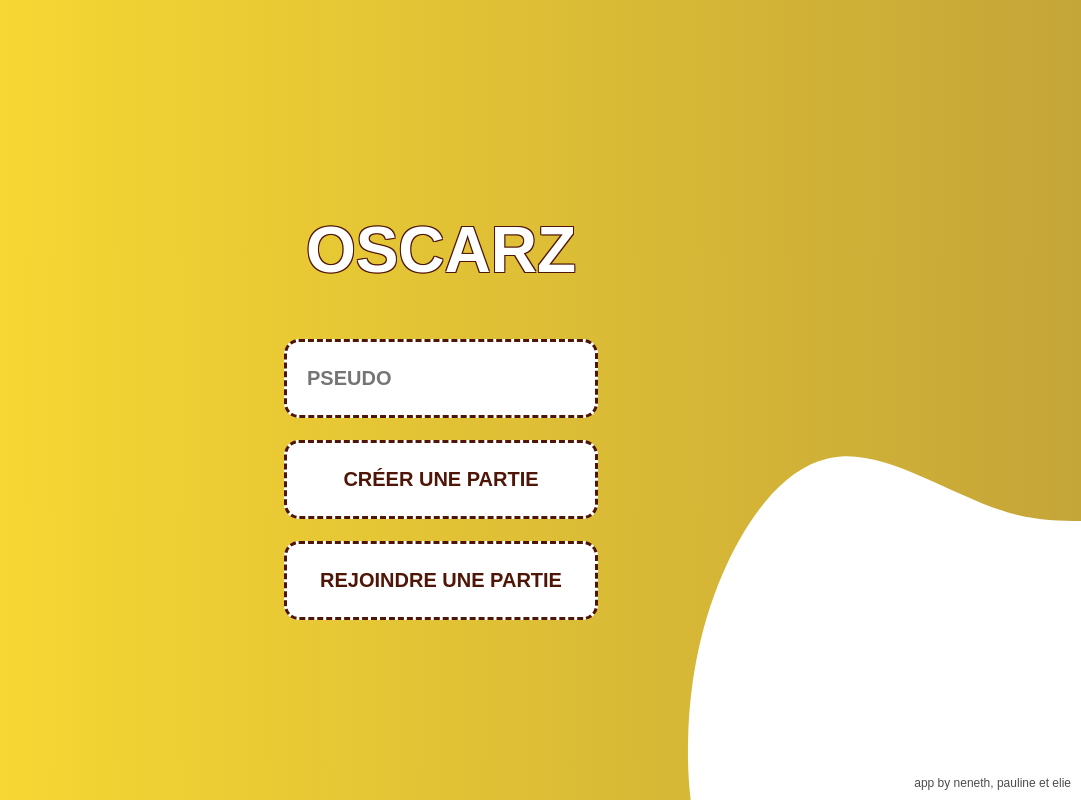
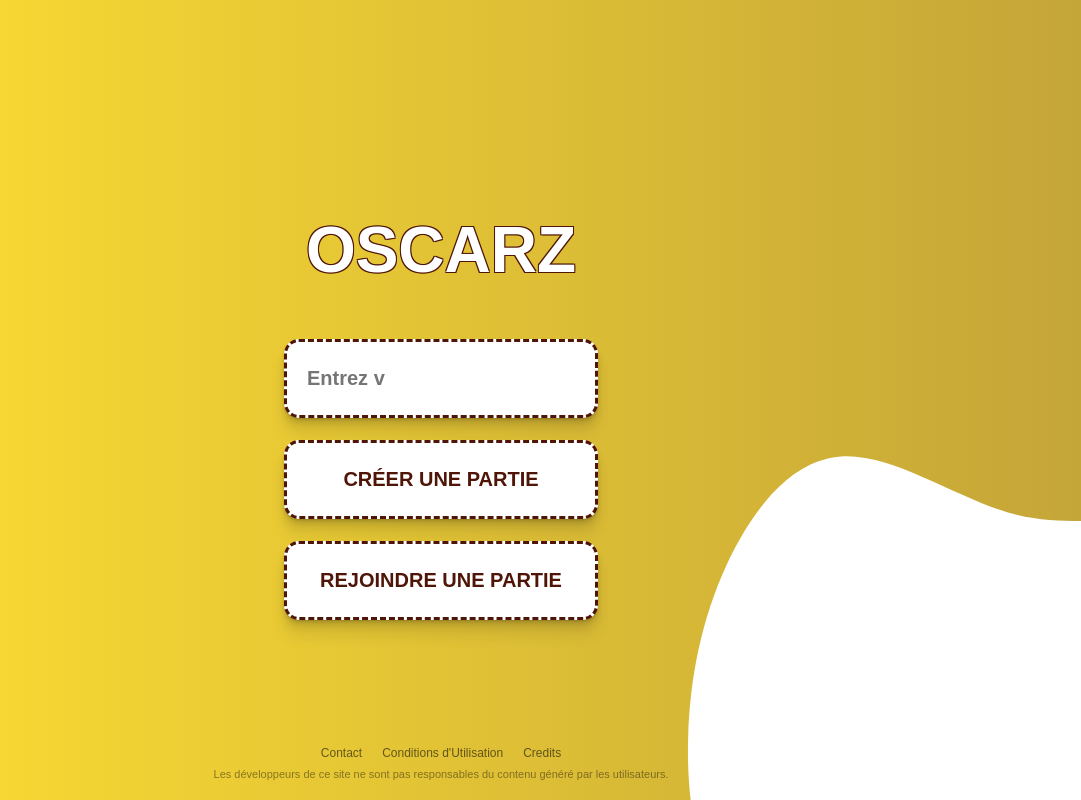
Before and after one commit to rjousse18/oskar_game_front, a React (Create React App) app: page / in a window 1280 px wide. Shown: the whole page, without its empty margins (199-1280 px from the left). Built offline with nearby package versions, Linux system fonts and the light colour scheme.

Commit message:
typewriting pour le placeholder du pseudo

```diff
--- a/package.json
+++ b/package.json
@@ -16,6 +16,7 @@
     "react-router-dom": "^7.13.0",
     "react-scripts": "5.0.1",
     "typescript": "^4.9.5",
+    "typewriter-effect": "^2.22.0",
     "web-vitals": "^2.1.4"
   },
   "scripts": {
--- a/src/App.css
+++ b/src/App.css
@@ -45,6 +45,15 @@ body {
   border: 3px dashed #4f1507;
   border-radius: 15px;
   cursor: pointer;
+
+  /* ombre avec des layers pcq c'est plus joli lol */
+  box-shadow:
+      0 1px 1px hsl(0deg 0% 0% / 0.075),
+      0 2px 2px hsl(0deg 0% 0% / 0.075),
+      0 4px 4px hsl(0deg 0% 0% / 0.075),
+      0 8px 8px hsl(0deg 0% 0% / 0.075),
+      0 16px 16px hsl(0deg 0% 0% / 0.075)
+    ;
 }
 
 .button:hover {
@@ -72,7 +81,9 @@ body {
                   1px -1px 0 #4f1507,
                  -1px 1px 0 #4f1507,
                   1px 1px 0 #4f1507;
-  font-size: 50px;
+  font-size: 60px;
+
+
 
 }
 
@@ -86,14 +97,44 @@ body {
   position: relative;
 }
 
+
+/** FOOTER **/
+
 .app-footer {
-  margin-top: 40px;
+  width: 100%;
+  padding: 20px 10px;
   font-size: 12px;
-  opacity: 0.7;
+  text-align: center;
+  color: rgba(0, 0, 0, 0.7);
   position: absolute;
-  bottom: 10px;
-  right: 10px;
-  color: black;
+  bottom: 0;
+  left: 0;
+}
+
+.footer-links {
+  display: flex;
+  justify-content: center;
+  gap: 20px;
+  margin-bottom: 8px;
+  flex-wrap: wrap;
+}
+
+.footer-links a {
+  text-decoration: none;
+  color: inherit;
+  opacity: 0.8;
+}
+
+.footer-links a:hover {
+  opacity: 1;
+  transform: scale(1.02);
+}
+
+.footer-disclaimer {
+  max-width: 600px;
+  margin: 0 auto;
+  font-size: 11px;
+  opacity: 0.6;
 }
 
 
--- a/src/components/Layout.tsx
+++ b/src/components/Layout.tsx
@@ -11,7 +11,17 @@ const Layout = ({ children }: LayoutProps) => {
 
 
       <footer className="app-footer">
-        app by neneth, pauline et elie
+
+        <div className="footer-links">
+          <a href="#">Contact</a>
+          <a href="#">Conditions d'Utilisation</a>
+          <a href="#">Credits</a>
+        </div>
+
+        <p className="footer-disclaimer">
+          Les développeurs de ce site ne sont pas responsables du contenu généré par les utilisateurs.
+        </p>
+
       </footer>
 
     </div>
--- /dev/null
+++ b/src/hooks/useTypewriting.tsx
@@ -0,0 +1,70 @@
+// FONCTION DE TYPEWRITING POUR LE PLACEHOLDER DU PSEUDO
+
+import { useEffect, useRef, useState } from "react";
+
+const useTypewriting = (
+    text: string,
+    typingSpeed: number = 100,
+    deletingSpeed: number = 50,
+    pause: number = 3000
+): string => {
+
+    // Texte du placeholder
+    const [displayed, setDisplayed] = useState<string>("");
+
+    // Indique si on efface (true) ou on écrit (false)
+    const [isDeleting, setIsDeleting] = useState<boolean>(false);
+
+    // Stockage du timeout pour éviter les doublons
+    const timeoutRef = useRef<ReturnType<typeof setTimeout> | null>(null);
+
+    useEffect(() => {
+        const tick = () => {
+            setDisplayed((prev) => {
+
+                // ECRIRE
+                if (!isDeleting) {
+
+                // On ajoute une lettre
+                const next = text.slice(0, prev.length + 1);
+
+                // Si le texte est complet, on attend avant de commencer à effacer
+                if (next === text) {
+                    timeoutRef.current = setTimeout(() => {
+                    setIsDeleting(true);
+                    }, pause);
+                }
+
+                return next;
+
+                // EFFACER
+                } else {
+
+                // On enlève une lettre
+                const next = text.slice(0, prev.length - 1);
+
+                // Si le texte est vide, on attend avant de commencer à écrire à nouveau
+                if (next === "") {
+                    setIsDeleting(false);
+                }
+
+                return next;
+                }
+            });
+        };
+
+        // On choisit la vitesse en fonction de la phrase
+        const delay = isDeleting ? deletingSpeed : typingSpeed;
+        timeoutRef.current = setTimeout(tick, delay);
+
+        // On nettoie le timeout à chaque changement pour éviter les doublons
+        return () => {
+        if (timeoutRef.current) clearTimeout(timeoutRef.current);
+        };
+    }, [displayed, isDeleting, text, typingSpeed, deletingSpeed, pause]);
+
+    // On retourne le texte à afficher
+    return displayed;
+};
+
+export default useTypewriting;
--- a/src/pages/Home.tsx
+++ b/src/pages/Home.tsx
@@ -1,4 +1,6 @@
-import { useState } from "react";
+import { useEffect, useState } from "react";
+import Typewriter from 'typewriter-effect';
+import useTypewriting from "../hooks/useTypewriting";
 import Layout from "../components/Layout";
 import Button from "../components/Button";
 import "../App.css";
@@ -6,8 +8,9 @@ import "../App.css";
 
 const Home = () => {
 
-  // Inialisation des états pour le pseudo
-  const [pseudo, setPseudo] = useState("");
+  // Inialisation du pseudo
+  const placeholder = useTypewriting("Entrez votre pseudo");
+  const [pseudo, setPseudo] = useState<string>("");
 
   // Je vérifie si un pseudo est rentré
   const isFormValid = pseudo.trim() !== "";
@@ -24,7 +27,6 @@ const Home = () => {
   };
 
 
-
   return (
 
     <Layout>
@@ -38,9 +40,9 @@ const Home = () => {
           <input
             className="pseudo-form"
             type="text"
-            placeholder="PSEUDO"
+            placeholder= {placeholder}
             value={pseudo}
-            onChange={(e) => setPseudo(e.target.value)}
+            onChange={(e: React.ChangeEvent<HTMLInputElement>) => setPseudo(e.target.value)}
           />
 
           <Button label="CRÉER UNE PARTIE" onClick={handleCreateGame} />
```
Also changed, not shown: 1 other file (tests, documents, lock files or other folders).
